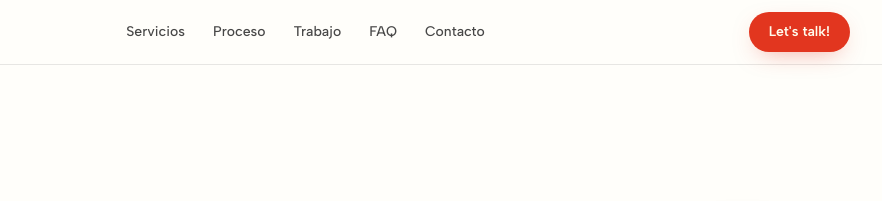
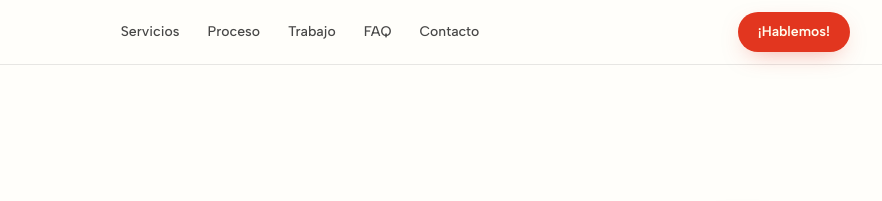
Before and after one commit to orandaystudio-hue/reachstudio_demo1, a plain HTML site: page index.html in a window 1280 px wide. Shown: the top 201 px of the page, 398-1280 px from the left. Drawn offline with nearby package versions, Linux system fonts and the light colour scheme.

Commit message:
revert nav CTA back to ¡Hablemos!
Co-Authored-By: Claude Sonnet 4.6 <noreply@anthropic.com>

```diff
--- a/index.html
+++ b/index.html
@@ -811,7 +811,7 @@
       <a href="#contacto"   class="hover:text-ink">Contacto</a>
     </nav>
     <a href="#contacto" class="btn btn-primary text-xs md:text-sm py-2.5 px-4 md:px-5">
-      Let's talk!
+      ¡Hablemos!
     </a>
   </div>
 </header>
```
